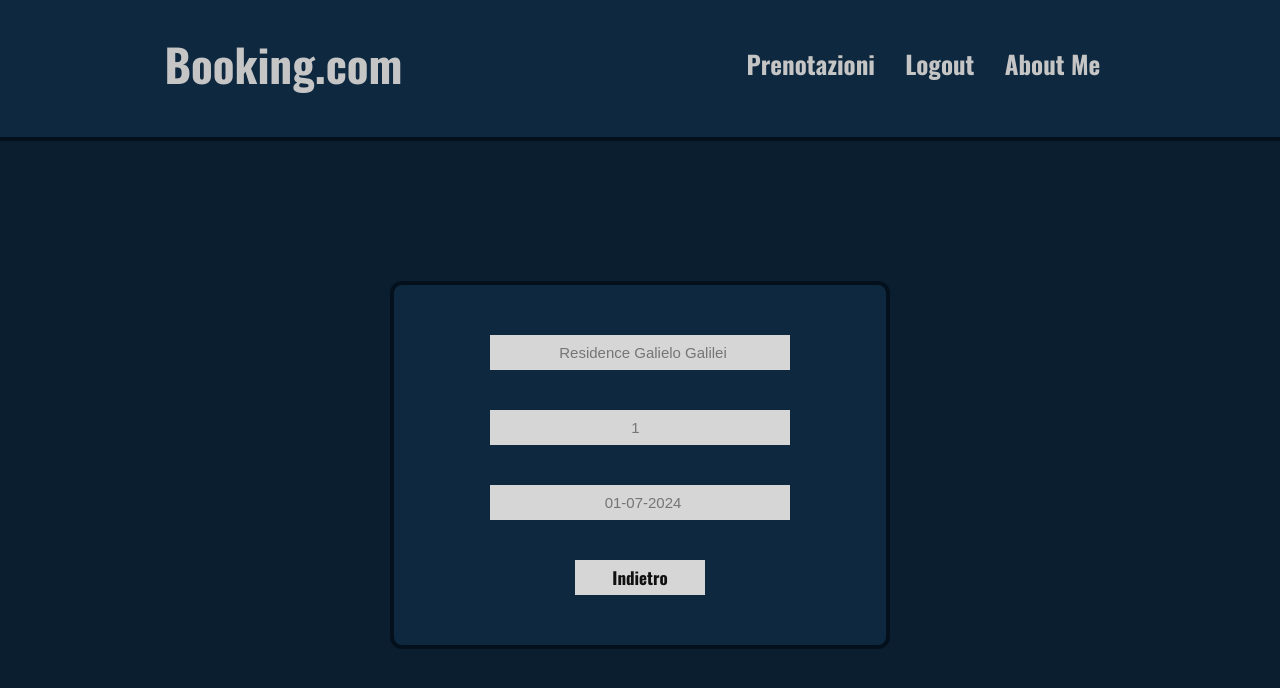
After one commit to vince-exe/Booking.com, a PHP site: page /php/view_booking.php in a window 1280 px wide. The commit adds this page. Shown: the top 688 px of the page. Run offline with PHP 8.4, Linux system fonts and the light colour scheme; a user stored in the database is signed in; data comes from the database, SQL or seed files in the repository.

Commit message:
update
updated view_booking.php, view_booking.js, get_booking.php, view_bookings.php

```diff
--- /dev/null
+++ b/css/view_booking.css
@@ -0,0 +1,103 @@
+@import url('https://fonts.googleapis.com/css2?family=Oswald:wght@700&display=swap');
+
+* {
+    padding: 0;
+    margin: 0;
+    box-sizing: border-box;
+}
+
+html {
+    background-color: rgb(10, 30, 48);
+}
+
+.login-main-nav-bar {
+    display: flex;
+    justify-content: space-around;
+    align-items: center;
+    text-align: center;
+    background-color: rgb(14, 40, 63);
+    padding-top: 30px;
+    padding-bottom: 40px;
+    border-bottom: 4px solid rgb(4, 16, 27);;
+}
+
+.login-main-nav-bar h1 {
+    font-family: 'Oswald', sans-serif;
+    font-size: 45px;
+    color: rgb(197, 197, 197);
+}
+
+.link-div {
+    list-style-type: none;
+    display: flex;
+    width: 30%;
+    flex-direction: row;
+    justify-content: space-around;
+}
+
+.single-link {
+    font-family: 'Oswald', sans-serif;
+    font-size: 25px;
+}
+
+.single-link a {
+    color: rgb(197, 197, 197);
+    text-decoration: none;
+}
+
+.single-link:hover {
+    font-size: 28px;
+}
+
+.form-box {
+    display: flex;
+    flex-direction: column;
+    margin-left: auto;
+    margin-right: auto;
+    margin-top: 140px;
+    width: 450px;
+    align-items: center;
+    justify-content: center;
+    gap: 40px;
+    background-color: rgb(14, 40, 63);
+    width: 500px;
+    border-radius: 12px;
+    border: 4px solid rgb(4, 16, 27);
+    text-align: center;
+}
+
+.data-box {
+    text-align: center;
+    font-size: 15px;
+    height: 35px;
+    outline: none;
+    padding-left: 6px;
+    color: rgb(17, 17, 17);
+    font-weight: 500;
+    width: 300px;
+    margin: auto;
+    background-color: rgb(214, 214, 214);
+    border: none;
+}
+
+#hotel-name-box {
+    margin-top: 50px;
+}
+
+#back-btn {
+    width: 130px;
+    font-size: 17px;
+    padding-top: 5px;
+    padding-bottom: 5px;
+    margin: auto;
+    margin-bottom: 40px;
+    font-family: 'Oswald', sans-serif;
+    color: rgb(17, 17, 17);
+    background-color: rgb(214, 214, 214);
+    border: none;
+    margin-bottom: 50px;
+}
+
+#back-btn:hover {
+    background-color: rgb(189, 189, 189);
+}
--- /dev/null
+++ b/js/view_booking.js
@@ -0,0 +1,50 @@
+const hotelNameBox = document.getElementById("hotel-name-box");
+const numberBox = document.getElementById("number-box");
+const dateBox = document.getElementById("date-box");
+
+function deleteCookie(name) {
+    const expirationDate = new Date();
+    expirationDate.setTime(expirationDate.getTime() - 1);
+    const expires = "expires=" + expirationDate.toUTCString();
+    document.cookie = name + "=;" + expires + ";path=/;";
+}
+
+function getCookie(name) {
+    const cookieString = document.cookie;
+    const cookies = cookieString.split(';');
+
+    for (let i = 0; i < cookies.length; i++) {
+        const cookie = cookies[i].trim();
+        if (cookie.startsWith(name + '=')) {
+            return cookie.substring(name.length + 1);
+        }
+    }
+
+    return null; // Il cookie non è stato trovato
+}
+
+if (getCookie("hotelId") == null) {
+    alert("Selezionare una prenotazione valida!");
+}
+
+fetch("../php_scripts/get_booking.php")
+.then(response => {
+    response.json().then(data => {
+        if (data.status == "false") {
+            alert(data.message);
+        }
+        else {
+            let obj = data.array[0];
+            hotelNameBox.placeholder = obj.hotel_name;
+            numberBox.placeholder = obj.people;
+
+            let arr = obj.book_date.split('-');
+            dateBox.placeholder = arr[2] + "-" + arr[1] + "-" + arr[0];
+        }
+
+    })
+})
+.catch(reason => {
+    alert(reason);
+    console.error(reason);
+})
--- a/php/book.php
+++ b/php/booking.php
@@ -11,7 +11,7 @@
 <head>
     <meta charset="UTF-8">
     <meta name="viewport" content="width=device-width, initial-scale=1.0">
-    <link rel="stylesheet" href="../css/book.css">
+    <link rel="stylesheet" href="../css/booking.css">
     <title>Book</title>
 </head>
 <body>
@@ -21,7 +21,7 @@
             <li class="single-link"><a href="./user_page.php">HomePage</a></li>
         </ul>
     </nav>
-    <form class="form-box" action="book.php" method="post">
+    <form class="form-box" action="booking.php" method="post">
         <input id="hotel-name-box" class="data-box" type="text" placeholder="Hotel" maxlength="30" name="hotel_name" required="true">
         <input id="number-box" class="data-box" type="number" name="people" max="10" min="1" placeholder="1">
         <input id="date-box" class="data-box" type="date" name="book_date" required="true">
--- /dev/null
+++ b/php/view_booking.php
@@ -0,0 +1,34 @@
+<?php
+    session_start();
+
+    if(!$_SESSION["logged"]) {
+        header("Location: ../index.php");
+        exit;
+    }
+?>
+<!DOCTYPE html>
+<html lang="en">
+<head>
+    <meta charset="UTF-8">
+    <meta name="viewport" content="width=device-width, initial-scale=1.0">
+    <link rel="stylesheet" href="../css/view_booking.css">
+    <title>View Book</title>
+</head>
+<body>
+    <nav class="login-main-nav-bar">
+        <h1>Booking.com</h1>
+        <ul class="link-div">
+            <li class="single-link"><a href="./view_bookings.php">Prenotazioni</a></li>
+            <li class="single-link"><a href="#">Logout</a></li>
+            <li class="single-link"><a href="#">About Me</a></li>
+        </ul>
+    </nav>
+    <div class="form-box">
+        <input id="hotel-name-box" class="data-box" type="text" readonly>
+        <input id="number-box" class="data-box" type="number" readonly>
+        <input id="date-box" class="data-box" type="text" readonly>
+        <a href="./view_bookings.php"><button id="back-btn">Indietro</button></a>
+    </div>
+    <script src="../js/view_booking.js"></script>
+</body>
+</html>
--- /dev/null
+++ b/php_scripts/get_booking.php
@@ -0,0 +1,25 @@
+<?php
+    include("../php_scripts/db_conn.php");
+    if(!$conn_ok) {
+        $response = array("status" => "false", "message" => "errore durante la connessione con il database.");
+        echo json_encode($response);
+        exit;
+    }
+    if(!isset($_COOKIE["hotelId"])) {
+        $response = array("status" => "false", "message" => "Selezionare una prenotazione valida.");
+        echo json_encode($response);
+        exit;
+    }
+
+    session_start();
+
+    $sql_query = "SELECT hotel_name, people, book_date FROM booking INNER JOIN user ON user.id = booking.userId WHERE booking.id = '$_COOKIE[hotelId]';";
+    $result = mysqli_query($conn, $sql_query);
+
+    $array = array();
+    while($row = mysqli_fetch_assoc($result)) {
+        array_push($array, ["hotel_name" => $row["hotel_name"], "people" => $row["people"], "book_date" => $row["book_date"]]);
+    }
+
+    echo json_encode(array("status" => "true", "array" => $array));
+?>
```
Also changed, not shown: css/view_bookings.css (+9 -3 lines), js/view_bookings.js (+70 -5 lines), php/user_page.php (+4 -3 lines), php/view_bookings.php (+2 -25 lines), css/booking.css (renamed from css/book.css).
